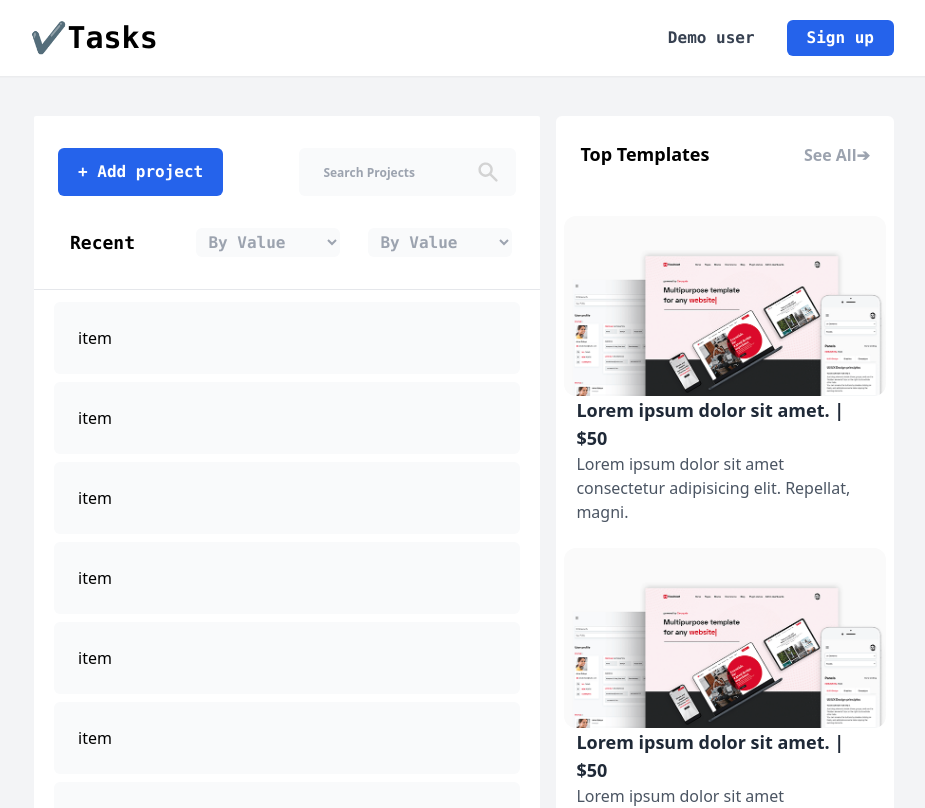
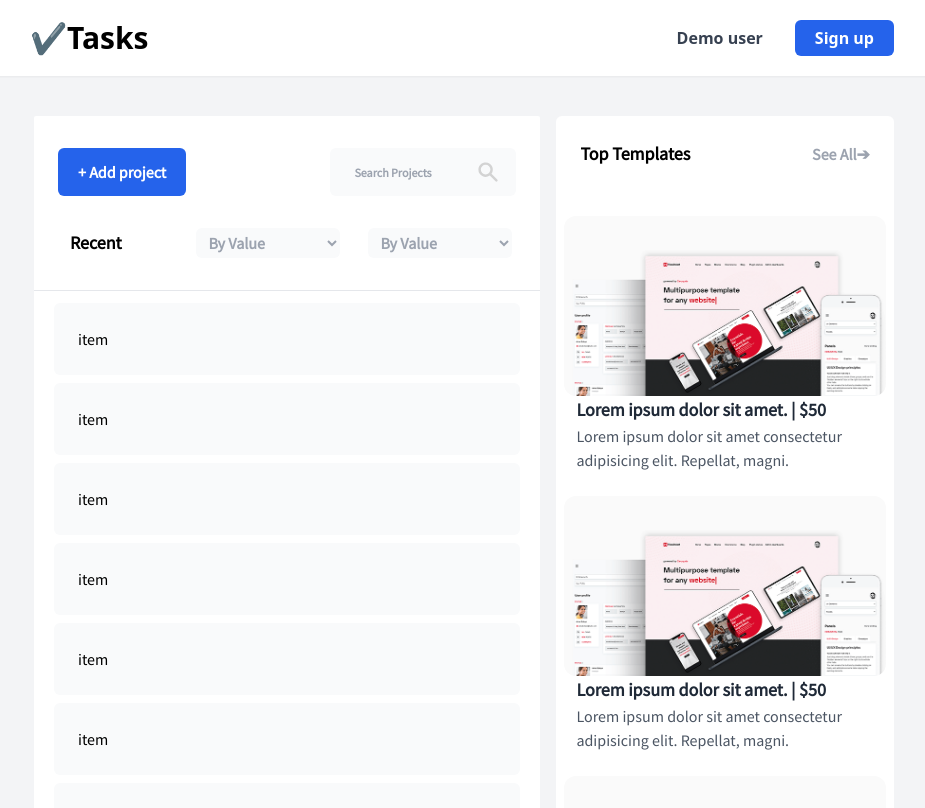
Before and after one commit to ognjen-dev/task-project, a React (Create React App) app: page / in a window 1280 px wide. Shown: the top 808 px of the page, without its empty margins (178-1103 px from the left). Built offline with nearby package versions, Linux system fonts and the light colour scheme.

Commit message:
add new font

```diff
--- a/src/app/components/Body.jsx
+++ b/src/app/components/Body.jsx
@@ -4,7 +4,7 @@ import BodyRight from "app/components/BodyRight";
 
 const Body = () => {
   return (
-    <div className="lg:px-52 md:px-32 px-1 flex flex-row justify-center mt-5 py-5">
+    <div className="font-body lg:px-52 md:px-32 px-1 flex flex-row justify-center mt-5 py-5">
       <div className="rounded-md w-full h-screen lg:p-0 mx-1 lg:w-4/6 lg:mr-4">
         <BodyLeft />
       </div>
--- a/src/index.css
+++ b/src/index.css
@@ -1,3 +1,4 @@
+@import url('https://fonts.googleapis.com/css2?family=Source+Sans+Pro:ital,wght@0,300;0,400;1,200&display=swap');
 @tailwind base;
 @tailwind components;
 @tailwind utilities;
--- a/tailwind.config.js
+++ b/tailwind.config.js
@@ -2,6 +2,9 @@ module.exports = {
   purge: ['./src/**/*.{js,jsx,ts,tsx}', './public/index.html'],
   darkMode: false, // or 'media' or 'class'
   theme: {
+      fontFamily: {
+        body: ['Source Sans Pro']
+      },
     extend: {},
   },
   variants: {
```
